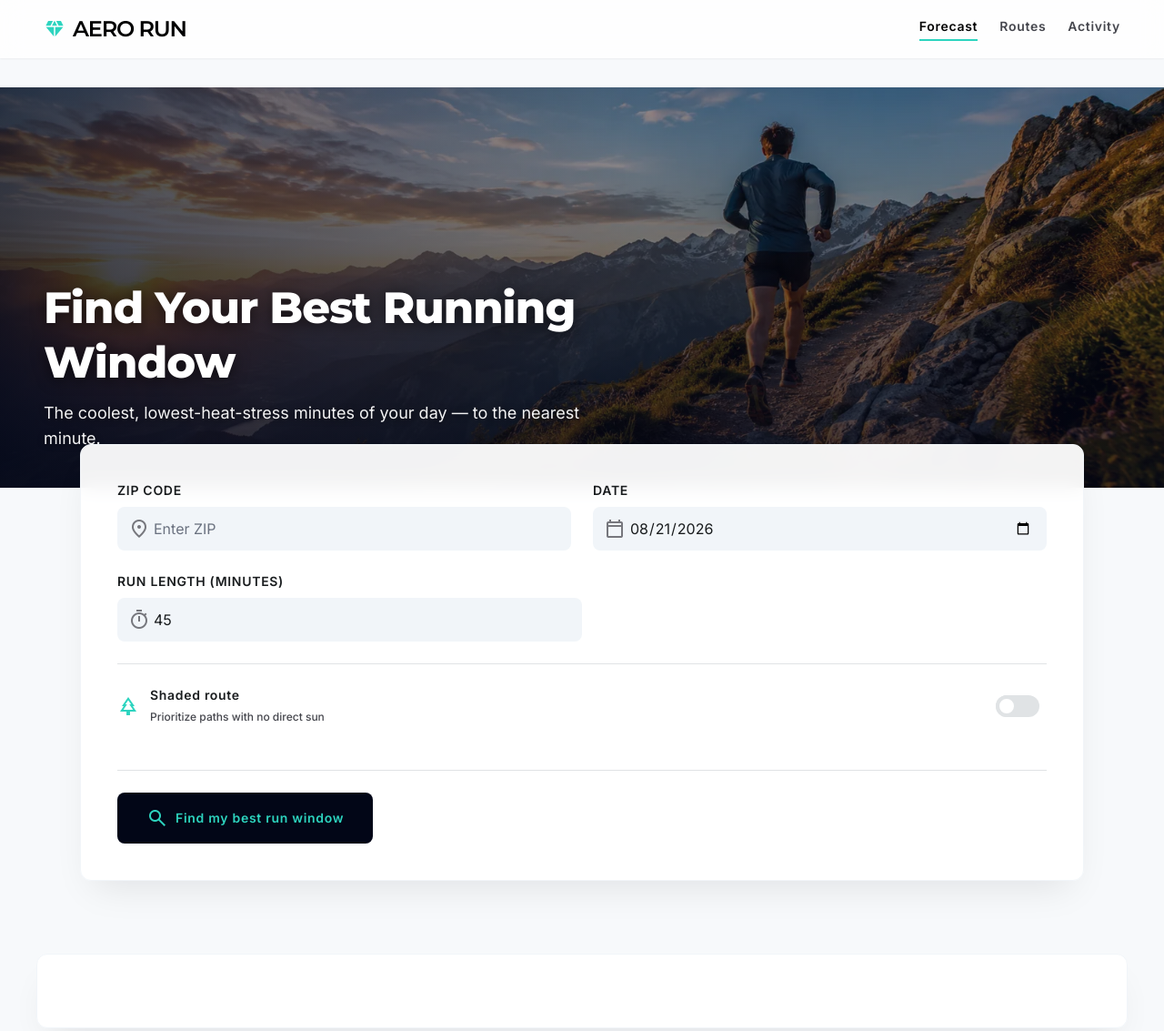
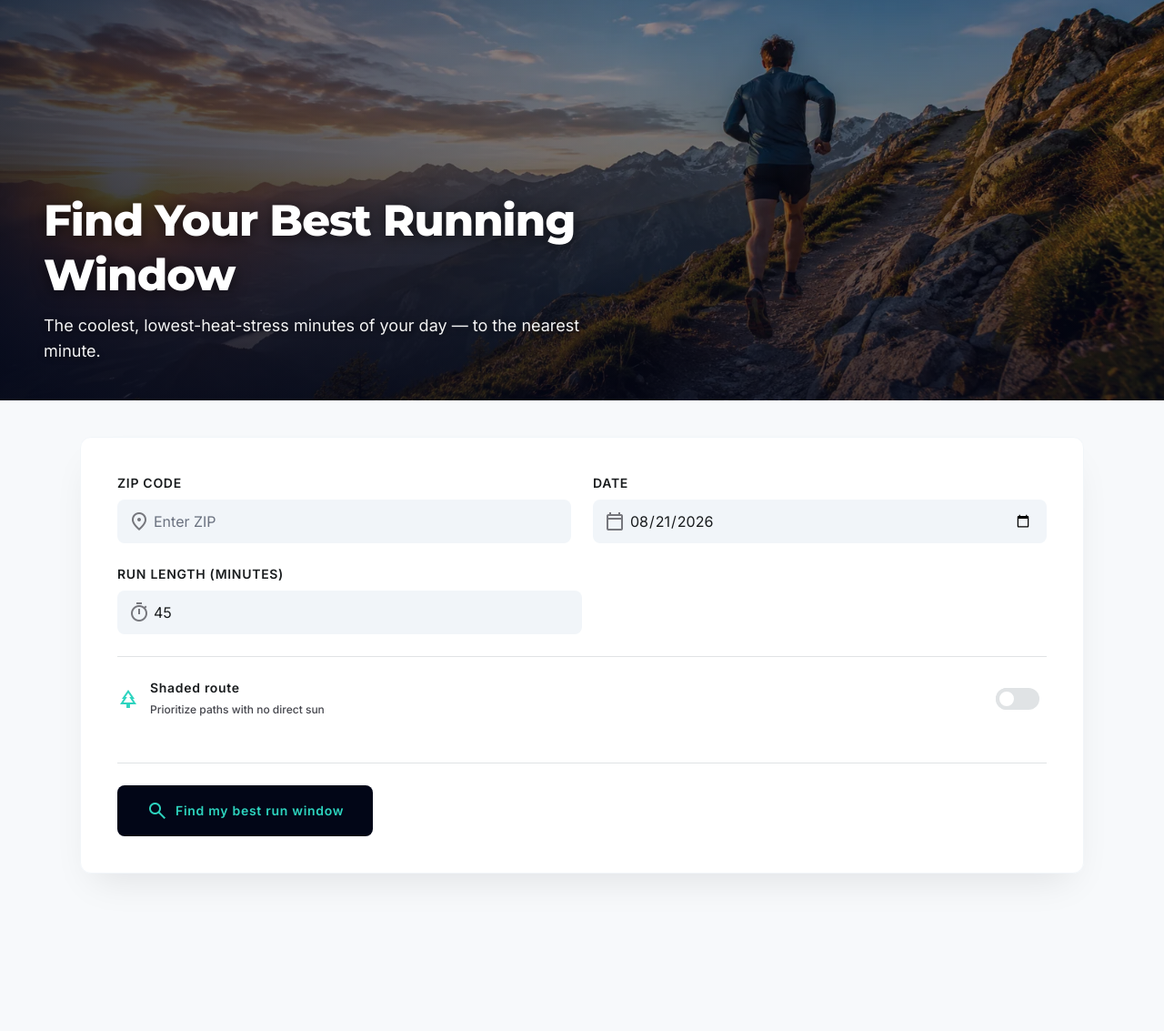
Before and after one commit to Oventurist/best-running-window, a website with bundled scripts: page index.html in a window 1280 px wide. Shown: the top 1133 px of the page at 91% size. After the commit the page ends 1000 px from the top, so only its background shows below. Built offline with nearby package versions, Linux system fonts and the light colour scheme.

Commit message:
ui: remove navbar, rebrand to Best Running Window, stop form overlap, hide empty chart card

```diff
--- a/index.html
+++ b/index.html
@@ -3,7 +3,7 @@
 <head>
 <meta charset="utf-8">
 <meta content="width=device-width, initial-scale=1.0" name="viewport">
-<title>Find Your Best Running Window | AERO RUN</title>
+<title>Best Running Window</title>
 <script src="https://cdn.tailwindcss.com?plugins=forms,container-queries"></script>
 <link href="https://fonts.googleapis.com/css2?family=Material+Symbols+Outlined:wght,FILL@100..700,0..1&display=swap" rel="stylesheet">
 <link href="https://fonts.googleapis.com/css2?family=Montserrat:wght@600;700;800&family=Inter:wght@400;500;600&display=swap" rel="stylesheet">
@@ -108,23 +108,9 @@
 </script>
 <link rel="stylesheet" href="css/styles.css">
 </head>
-<body class="bg-surface text-on-surface min-h-screen font-body-md flex flex-col relative pb-24">
-<!-- TopAppBar -->
-<header class="bg-surface-glass backdrop-blur-md shadow-sm fixed top-0 w-full z-50 flex items-center justify-between px-margin-mobile md:px-margin-desktop h-16 transition-all duration-200 ease-in-out">
-  <div class="flex items-center gap-2">
-    <span class="material-symbols-outlined text-vibrant-mint" style="font-variation-settings: 'FILL' 1;">diamond</span>
-    <h1 class="font-headline-md text-headline-md tracking-tighter text-primary">AERO RUN</h1>
-  </div>
-  <nav class="hidden md:flex gap-6">
-    <a class="font-label-bold text-label-bold text-primary border-b-2 border-vibrant-mint pb-1" href="#">Forecast</a>
-    <a class="font-label-bold text-label-bold text-on-surface-variant hover:opacity-80 transition-opacity" href="#">Routes</a>
-    <a class="font-label-bold text-label-bold text-on-surface-variant hover:opacity-80 transition-opacity" href="#">Activity</a>
-  </nav>
-</header>
-
-<main class="flex-grow pt-16 md:pt-24 flex flex-col items-center">
-  <!-- Hero Section -->
-  <section class="w-full relative h-[55vh] min-h-[420px] flex items-end pb-stack-lg px-margin-mobile md:px-margin-desktop overflow-hidden">
+<body class="bg-surface text-on-surface min-h-screen font-body-md flex flex-col relative">
+<!-- Hero Section -->
+<section class="w-full relative h-[55vh] min-h-[420px] flex items-end pb-stack-lg px-margin-mobile md:px-margin-desktop overflow-hidden">
     <picture class="absolute inset-0 z-0">
       <source srcset="assets/banner.webp" type="image/webp">
       <img src="assets/banner.jpg" alt="Trail runner at sunrise in the alpine mountains" class="w-full h-full object-cover" style="object-position: center 35%;">
@@ -137,7 +123,7 @@
   </section>
 
   <!-- Form Card -->
-  <section class="w-full max-w-container-max mx-auto px-margin-mobile md:px-margin-desktop -mt-12 relative z-20 mb-stack-lg">
+  <section class="w-full max-w-container-max mx-auto px-margin-mobile md:px-margin-desktop relative z-20 mb-stack-lg mt-stack-lg">
     <div class="glass-card rounded-xl border border-cool-gray-100 p-margin-mobile md:p-stack-lg shadow-[0_20px_40px_-15px_rgba(2,6,23,0.1)]">
       <form id="form" class="space-y-stack-md">
         <div class="grid grid-cols-1 md:grid-cols-2 gap-stack-md">
@@ -193,10 +179,10 @@
   </section>
 
   <!-- Results -->
-  <section id="results" class="results w-full max-w-container-max mx-auto px-margin-mobile md:px-margin-desktop mb-stack-lg" aria-live="polite"></section>
+  <section id="results" class="results w-full max-w-container-max mx-auto px-margin-mobile md:px-margin-desktop mb-stack-lg" aria-live="polite" hidden></section>
 
   <!-- Chart -->
-  <section id="chart" class="chart-card glass-card rounded-xl border border-cool-gray-100 p-margin-mobile md:p-stack-lg shadow-[0_20px_40px_-15px_rgba(2,6,23,0.1)] w-full max-w-container-max mx-auto px-margin-mobile md:px-margin-desktop mb-stack-lg" aria-label="24-hour weather timeline"></section>
+  <section id="chart" class="chart-card glass-card rounded-xl border border-cool-gray-100 p-margin-mobile md:p-stack-lg shadow-[0_20px_40px_-15px_rgba(2,6,23,0.1)] w-full max-w-container-max mx-auto px-margin-mobile md:px-margin-desktop mb-stack-lg" aria-label="24-hour weather timeline" hidden></section>
 </main>
 
 <script>
--- a/js/main.js
+++ b/js/main.js
@@ -22,6 +22,8 @@ form.addEventListener('submit', async (e) => {
   errorEl.hidden = true;
   resultsEl.innerHTML = '';
   chartEl.innerHTML = '';
+  resultsEl.hidden = true;
+  chartEl.hidden = true;
   const zip = form.zipcode.value.trim();
   const runLengthMin = parseInt(form.duration.value, 10);
   const shaded = form.toggle.checked;
@@ -34,6 +36,8 @@ form.addEventListener('submit', async (e) => {
     const window = findBestWindow(wbgtPerMin, runLengthMin);
     renderResults(resultsEl, { window, wbgtPerMin, runLengthMin, shaded });
     renderTimeline(chartEl, { minute, wbgtPerMin, window, shaded, placeName: name });
+    resultsEl.hidden = false;
+    chartEl.hidden = false;
   } catch (err) {
     showError(errorEl, err.message || 'Something went wrong fetching weather.');
   }
```
